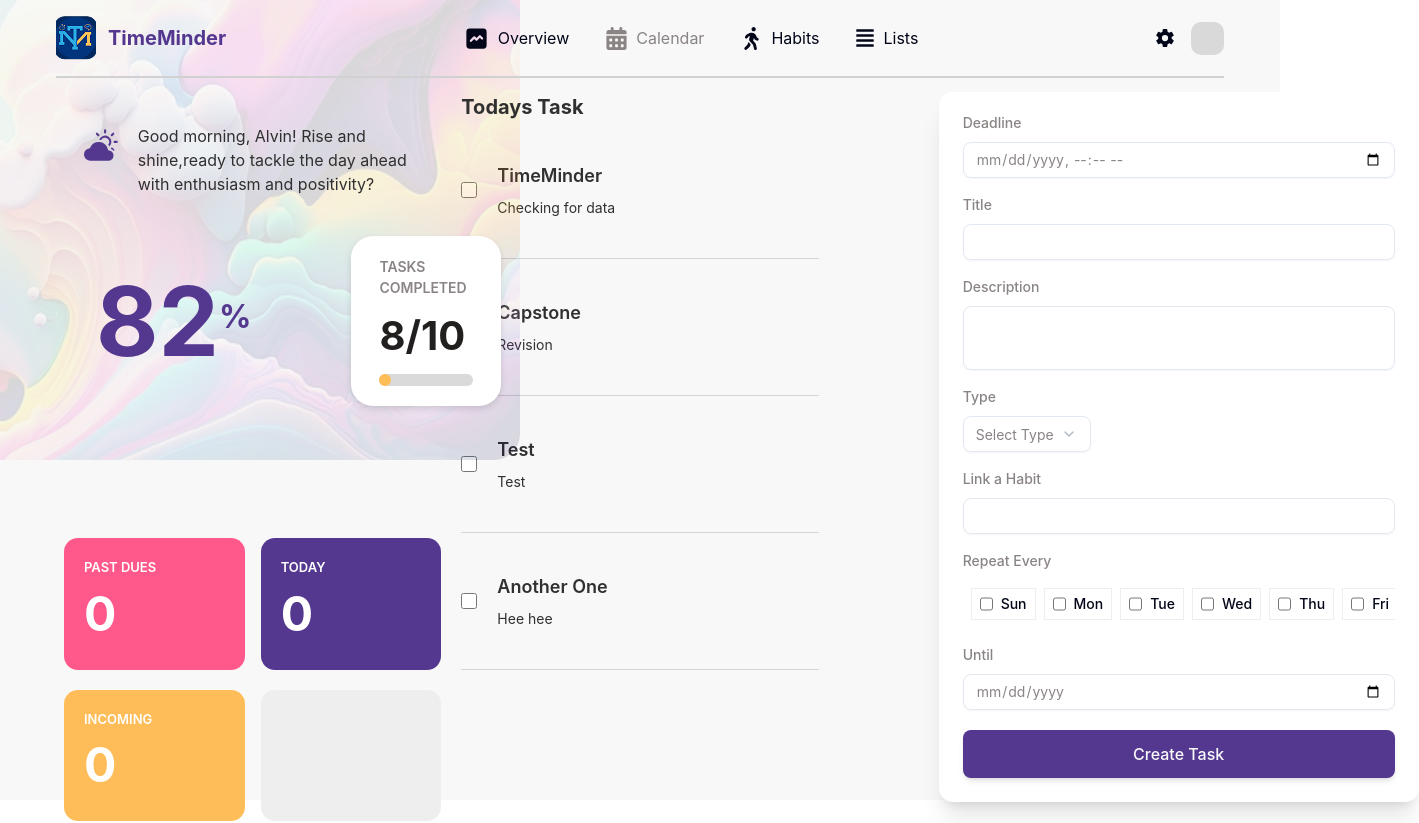
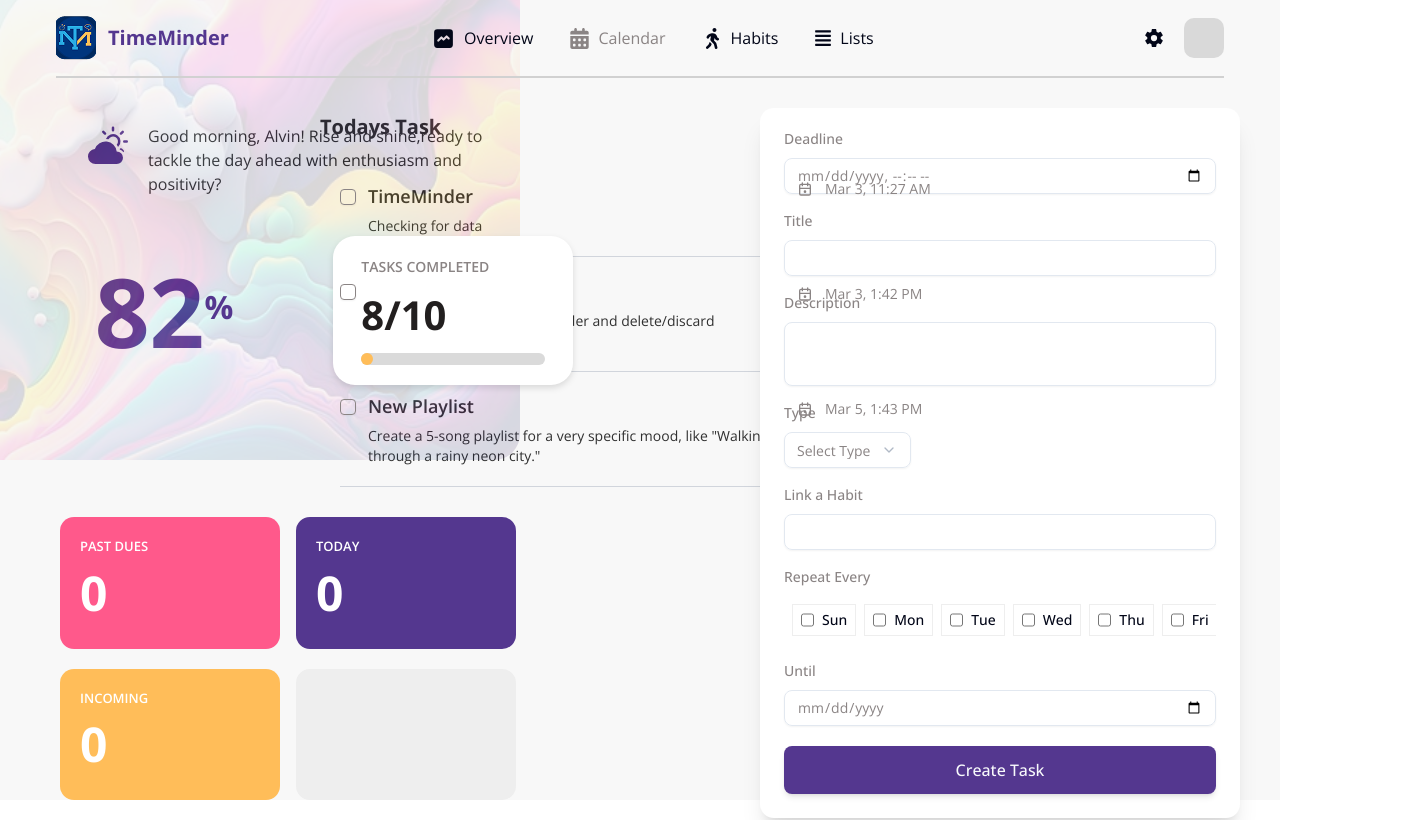
Before and after one commit to iamvinxz/TimeReminder, a React (Vite) app: page / in a window 1280 px wide. Shown: the top 823 px of the page, 1419 px wide, since content can reach past the window. Built offline with nearby package versions, Linux system fonts and the light colour scheme; data requests are answered from the project's data file.

Commit message:
final ui & adjustments

```diff
--- a/components/Content.jsx
+++ b/components/Content.jsx
@@ -4,14 +4,20 @@ import TasksTracker from "./TasksTracker";
 
 const Content = () => {
   return (
-    <section className="grid grid-cols-3 justify-between mt-8 px-11">
+    <section className="grid grid-cols-3 justify-items-stretch w-full px-10 mt-8">
       <img
         src="colorful-bg.png"
         className="absolute -top-15 -left-90 w-220 h-130 rounded-br-4xl opacity-13 "
       />
-      <TasksTracker />
-      <TasksLists />
-      <FormComponent />
+      <div className="justify-self-start">
+        <TasksTracker />
+      </div>
+      <div className="justify-self-center">
+        <TasksLists />
+      </div>
+      <div className="justify-self-end">
+        <FormComponent />
+      </div>
     </section>
   );
 };
--- a/components/FormComponent.jsx
+++ b/components/FormComponent.jsx
@@ -29,7 +29,7 @@ const FormComponent = () => {
   };
 
   return (
-    <section className="w-120 ml-25">
+    <section className="w-120 mt-4">
       <form
         onSubmit={handleSubmit(submitForm)}
         className="space-y-5 bg-white p-6 rounded-xl w-full shadow-xl"
@@ -86,7 +86,7 @@ const FormComponent = () => {
 
         <div className="space-y-3">
           <Label className="text-[#8A8484]">Repeat Every</Label>
-          <div className="flex gap-2 p-2 overflow-x-scroll">
+          <div className="flex gap-2 p-2 overflow-x-scroll scrollbar-hide">
             {days.map((day, index) => (
               <div
                 className="flex gap-2 border border-[#EEEEEE] p-2"
--- a/components/NavBar.jsx
+++ b/components/NavBar.jsx
@@ -22,9 +22,9 @@ const NavBar = () => {
         </div>
 
         <div>
-          <div className="flex flex-row gap-9">
+          <div className="flex flex-row gap-9 items-center pr-17">
             <div className="flex items-center gap-2 cursor-pointer">
-              <TbGraphFilled size={27} />
+              <TbGraphFilled size={25} />
               <button
                 className="text-[16px] cursor-pointer"
                 onClick={handleNavigationButton}
@@ -33,7 +33,7 @@ const NavBar = () => {
               </button>
             </div>
             <div className="flex items-center gap-2 cursor-pointer">
-              <FaCalendarDays size={23} className="text-[#8A8484]" />
+              <FaCalendarDays size={21} className="text-[#8A8484]" />
               <button
                 className="text-[16px] cursor-pointer text-[#8A8484]"
                 onClick={handleNavigationButton}
@@ -42,7 +42,7 @@ const NavBar = () => {
               </button>
             </div>
             <div className="flex items-center gap-2 cursor-pointer">
-              <FaWalking size={23} />
+              <FaWalking size={21} />
               <button
                 className="text-[16px] cursor-pointer"
                 onClick={handleNavigationButton}
@@ -51,7 +51,7 @@ const NavBar = () => {
               </button>
             </div>
             <div className="flex items-center gap-2 cursor-pointer">
-              <FaAlignJustify size={20} />
+              <FaAlignJustify size={18} />
               <button
                 className="text-[16px] cursor-pointer"
                 onClick={handleNavigationButton}
@@ -62,9 +62,9 @@ const NavBar = () => {
           </div>
         </div>
 
-        <div className="flex items-center gap-4">
+        <div className="flex items-center gap-5">
           <IoSettingsSharp size={20} />
-          <div className="w-8.25 h-8.25 bg-[#D9D9D9] rounded-lg"></div>
+          <div className="w-10 h-10 bg-[#D9D9D9] rounded-lg"></div>
         </div>
       </div>
     </nav>
--- a/components/TasksLists.jsx
+++ b/components/TasksLists.jsx
@@ -1,6 +1,17 @@
 import React, { useEffect, useState } from "react";
+import { TbCalendarDue } from "react-icons/tb";
+import { Checkbox } from "@/components/ui/checkbox";
+import {
+  Field,
+  FieldContent,
+  FieldLabel,
+  FieldDescription,
+  FieldGroup,
+} from "@/components/ui/field";
+import { formatDate } from "@/lib/dateFormatter";
 
 const TasksLists = () => {
+  const [isFinished, setIsFinished] = useState(false);
   const [tasks, setTasks] = useState(null);
 
   useEffect(() => {
@@ -13,28 +24,37 @@ const TasksLists = () => {
       });
   }, []);
 
-  console.log(typeof tasks);
-
   return (
-    <div className="mx-5">
-      <h1 className="font-bold text-[20px] relative text-[#303030]">
-        Todays Task
-      </h1>
+    <div>
+      <h1 className="font-bold text-[20px] text-[#303030] py-5">Todays Task</h1>
+      <div className="mx-5 max-h-178 overflow-auto scrollbar-hide w-150">
         {tasks &&
           tasks.map((task, index) => (
-          <div
-            className="flex gap-5 py-10  border-gray-300 border-b"
+            <FieldGroup
+              className="flex flex-row border-gray-300 border-b py-5"
               key={index}
             >
-            <input type="checkbox" className="w-4" />
-            <div className="space-y-2">
-              <h2 className="font-semibold text-lg text-[#303030]">
+              <Field orientation="horizontal">
+                <Checkbox className="relative top-1.5 border border-[#8A8484] accent-[#54378F]" />
+                <FieldContent>
+                  <FieldLabel className="font-semibold text-lg text-[#303030]">
                     {task.title}
-              </h2>
+                  </FieldLabel>
+                  <FieldDescription>
                     <p className="text-sm text-[#303030]">{task.description}</p>
+                  </FieldDescription>
+                </FieldContent>
+              </Field>
+
+              <div className="flex items-center gap-3 w-50 relative -top-5">
+                <TbCalendarDue color="#8A8484" />
+                <span className="text-sm text-[#8A8484]">
+                  {formatDate(task.deadline)}
+                </span>
               </div>
+            </FieldGroup>
+          ))}
       </div>
-        ))}
     </div>
   );
 };
--- a/components/TasksTracker.jsx
+++ b/components/TasksTracker.jsx
@@ -2,7 +2,7 @@ import { BsCloudSunFill } from "react-icons/bs";
 const TasksTracker = () => {
   return (
     <div className="z-10">
-      <div className="flex flex-col ml-5">
+      <div className="flex flex-col items-center ml-5">
         <div className="flex gap-5 mt-8 pl-5">
           <BsCloudSunFill color="#54378F" size={40} />
           <p className="w-90 text-[#303030]">
@@ -33,21 +33,21 @@ const TasksTracker = () => {
 
         <div className="relative top-18">
           <div className="flex gap-4 my-5">
-            <div className="bg-[#FF598B] w-50 p-5 rounded-xl">
+            <div className="bg-[#FF598B] w-55 p-5 rounded-xl">
               <p className="text-[13px] font-semibold text-white">PAST DUES</p>
               <h1 className="text-[48px] font-bold text-white">0</h1>
             </div>
-            <div className="bg-[#54378F] w-50 p-5 rounded-xl">
+            <div className="bg-[#54378F] w-55 p-5 rounded-xl">
               <p className="text-[13px] font-semibold text-white">TODAY</p>
               <h1 className="text-[48px] font-bold text-white">0</h1>
             </div>
           </div>
           <div className="flex gap-4 my-5">
-            <div className="bg-[#FFBD59] w-50 p-5 rounded-xl">
+            <div className="bg-[#FFBD59] w-55 p-5 rounded-xl">
               <p className="text-[13px] font-semibold text-white">INCOMING</p>
               <h1 className="text-[48px] font-bold text-white">0</h1>
             </div>
-            <div className="bg-[#EEEEEE] w-50 p-5 rounded-xl"></div>
+            <div className="bg-[#EEEEEE] w-55 p-5 rounded-xl"></div>
           </div>
         </div>
       </div>
--- a/db.json
+++ b/db.json
@@ -10,31 +10,22 @@
       "until": "2026-03-03"
     },
     {
-      "id": "e132",
-      "deadline": "2026-03-19T11:28",
-      "title": "Capstone",
-      "description": "Revision",
-      "type": "Assignment",
-      "habit": "Coding",
+      "id": "d230",
+      "deadline": "2026-03-03T13:42",
+      "title": "The 5-Minute Purge",
+      "description": "Pick one drawer or desktop folder and delete/discard everything you don't need",
+      "type": "Hobby",
+      "habit": "For Fun",
       "until": "2026-03-03"
     },
     {
-      "id": "9875",
-      "deadline": "2026-03-03T11:41",
-      "title": "Test",
-      "description": "Test",
-      "type": "Assignment",
-      "habit": "Test",
-      "until": "2026-03-03"
-    },
-    {
-      "id": "a390",
-      "deadline": "2026-03-03T11:43",
-      "title": "Another One",
-      "description": "Hee hee",
+      "id": "2f77",
+      "deadline": "2026-03-05T13:43",
+      "title": "New Playlist",
+      "description": "Create a 5-song playlist for a very specific mood, like \"Walking through a rainy neon city.\"",
       "type": "Hobby",
-      "habit": "Test",
-      "until": "2026-03-03"
+      "habit": "For Fun",
+      "until": "2026-03-05"
     }
   ],
   "$schema": "./node_modules/json-server/schema.json"
--- /dev/null
+++ b/src/components/ui/checkbox.jsx
@@ -0,0 +1,28 @@
+import * as React from "react"
+import { CheckIcon } from "lucide-react"
+import { Checkbox as CheckboxPrimitive } from "radix-ui"
+
+import { cn } from "@/lib/utils"
+
+function Checkbox({
+  className,
+  ...props
+}) {
+  return (
+    <CheckboxPrimitive.Root
+      data-slot="checkbox"
+      className={cn(
+        "peer size-4 shrink-0 rounded-[4px] border border-input shadow-xs transition-shadow outline-none focus-visible:border-ring focus-visible:ring-[3px] focus-visible:ring-ring/50 disabled:cursor-not-allowed disabled:opacity-50 aria-invalid:border-destructive aria-invalid:ring-destructive/20 data-[state=checked]:border-primary data-[state=checked]:bg-primary data-[state=checked]:text-primary-foreground dark:bg-input/30 dark:aria-invalid:ring-destructive/40 dark:data-[state=checked]:bg-primary",
+        className
+      )}
+      {...props}>
+      <CheckboxPrimitive.Indicator
+        data-slot="checkbox-indicator"
+        className="grid place-content-center text-current transition-none">
+        <CheckIcon className="size-3.5" />
+      </CheckboxPrimitive.Indicator>
+    </CheckboxPrimitive.Root>
+  );
+}
+
+export { Checkbox }
--- /dev/null
+++ b/src/components/ui/field.jsx
@@ -0,0 +1,238 @@
+import { useMemo } from "react"
+import { cva } from "class-variance-authority";
+
+import { cn } from "@/lib/utils"
+import { Label } from "@/components/ui/label"
+import { Separator } from "@/components/ui/separator"
+
+function FieldSet({
+  className,
+  ...props
+}) {
+  return (
+    <fieldset
+      data-slot="field-set"
+      className={cn(
+        "flex flex-col gap-6",
+        "has-[>[data-slot=checkbox-group]]:gap-3 has-[>[data-slot=radio-group]]:gap-3",
+        className
+      )}
+      {...props} />
+  );
+}
+
+function FieldLegend({
+  className,
+  variant = "legend",
+  ...props
+}) {
+  return (
+    <legend
+      data-slot="field-legend"
+      data-variant={variant}
+      className={cn(
+        "mb-3 font-medium",
+        "data-[variant=legend]:text-base",
+        "data-[variant=label]:text-sm",
+        className
+      )}
+      {...props} />
+  );
+}
+
+function FieldGroup({
+  className,
+  ...props
+}) {
+  return (
+    <div
+      data-slot="field-group"
+      className={cn(
+        "group/field-group @container/field-group flex w-full flex-col gap-7 data-[slot=checkbox-group]:gap-3 [&>[data-slot=field-group]]:gap-4",
+        className
+      )}
+      {...props} />
+  );
+}
+
+const fieldVariants = cva("group/field flex w-full gap-3 data-[invalid=true]:text-destructive", {
+  variants: {
+    orientation: {
+      vertical: ["flex-col [&>*]:w-full [&>.sr-only]:w-auto"],
+      horizontal: [
+        "flex-row items-center",
+        "[&>[data-slot=field-label]]:flex-auto",
+        "has-[>[data-slot=field-content]]:items-start has-[>[data-slot=field-content]]:[&>[role=checkbox],[role=radio]]:mt-px",
+      ],
+      responsive: [
+        "flex-col @md/field-group:flex-row @md/field-group:items-center [&>*]:w-full @md/field-group:[&>*]:w-auto [&>.sr-only]:w-auto",
+        "@md/field-group:[&>[data-slot=field-label]]:flex-auto",
+        "@md/field-group:has-[>[data-slot=field-content]]:items-start @md/field-group:has-[>[data-slot=field-content]]:[&>[role=checkbox],[role=radio]]:mt-px",
+      ],
+    },
+  },
+  defaultVariants: {
+    orientation: "vertical",
+  },
+})
+
+function Field({
+  className,
+  orientation = "vertical",
+  ...props
+}) {
+  return (
+    <div
+      role="group"
+      data-slot="field"
+      data-orientation={orientation}
+      className={cn(fieldVariants({ orientation }), className)}
+      {...props} />
+  );
+}
+
+function FieldContent({
+  className,
+  ...props
+}) {
+  return (
+    <div
+      data-slot="field-content"
+      className={cn("group/field-content flex flex-1 flex-col gap-1.5 leading-snug", className)}
+      {...props} />
+  );
+}
+
+function FieldLabel({
+  className,
+  ...props
+}) {
+  return (
+    <Label
+      data-slot="field-label"
+      className={cn(
+        "group/field-label peer/field-label flex w-fit gap-2 leading-snug group-data-[disabled=true]/field:opacity-50",
+        "has-[>[data-slot=field]]:w-full has-[>[data-slot=field]]:flex-col has-[>[data-slot=field]]:rounded-md has-[>[data-slot=field]]:border [&>*]:data-[slot=field]:p-4",
+        "has-data-[state=checked]:border-primary has-data-[state=checked]:bg-primary/5 dark:has-data-[state=checked]:bg-primary/10",
+        className
+      )}
+      {...props} />
+  );
+}
+
+function FieldTitle({
+  className,
+  ...props
+}) {
+  return (
+    <div
+      data-slot="field-label"
+      className={cn(
+        "flex w-fit items-center gap-2 text-sm leading-snug font-medium group-data-[disabled=true]/field:opacity-50",
+        className
+      )}
+      {...props} />
+  );
+}
+
+function FieldDescription({
+  className,
+  ...props
+}) {
+  return (
+    <p
+      data-slot="field-description"
+      className={cn(
+        "text-sm leading-normal font-normal text-muted-foreground group-has-[[data-orientation=horizontal]]/field:text-balance",
+        "last:mt-0 nth-last-2:-mt-1 [[data-variant=legend]+&]:-mt-1.5",
+        "[&>a]:underline [&>a]:underline-offset-4 [&>a:hover]:text-primary",
+        className
+      )}
+      {...props} />
+  );
+}
+
+function FieldSeparator({
+  children,
+  className,
+  ...props
+}) {
+  return (
+    <div
+      data-slot="field-separator"
+      data-content={!!children}
+      className={cn(
+        "relative -my-2 h-5 text-sm group-data-[variant=outline]/field-group:-mb-2",
+        className
+      )}
+      {...props}>
+      <Separator className="absolute inset-0 top-1/2" />
+      {children && (
+        <span
+          className="relative mx-auto block w-fit bg-background px-2 text-muted-foreground"
+          data-slot="field-separator-content">
+          {children}
+        </span>
+      )}
+    </div>
+  );
+}
+
+function FieldError({
+  className,
+  children,
+  errors,
+  ...props
+}) {
+  const content = useMemo(() => {
+    if (children) {
+      return children
+    }
+
+    if (!errors?.length) {
+      return null
+    }
+
+    const uniqueErrors = [
+      ...new Map(errors.map((error) => [error?.message, error])).values(),
+    ]
+
+    if (uniqueErrors?.length == 1) {
+      return uniqueErrors[0]?.message
+    }
+
+    return (
+      <ul className="ml-4 flex list-disc flex-col gap-1">
+        {uniqueErrors.map((error, index) =>
+          error?.message && <li key={index}>{error.message}</li>)}
+      </ul>
+    );
+  }, [children, errors])
+
+  if (!content) {
+    return null
+  }
+
+  return (
+    <div
+      role="alert"
+      data-slot="field-error"
+      className={cn("text-sm font-normal text-destructive", className)}
+      {...props}>
+      {content}
+    </div>
+  );
+}
+
+export {
+  Field,
+  FieldLabel,
+  FieldDescription,
+  FieldError,
+  FieldGroup,
+  FieldLegend,
+  FieldSeparator,
+  FieldSet,
+  FieldContent,
+  FieldTitle,
+}
--- /dev/null
+++ b/src/components/ui/separator.jsx
@@ -0,0 +1,27 @@
+"use client"
+
+import * as React from "react"
+import { Separator as SeparatorPrimitive } from "radix-ui"
+
+import { cn } from "@/lib/utils"
+
+function Separator({
+  className,
+  orientation = "horizontal",
+  decorative = true,
+  ...props
+}) {
+  return (
+    <SeparatorPrimitive.Root
+      data-slot="separator"
+      decorative={decorative}
+      orientation={orientation}
+      className={cn(
+        "shrink-0 bg-border data-[orientation=horizontal]:h-px data-[orientation=horizontal]:w-full data-[orientation=vertical]:h-full data-[orientation=vertical]:w-px",
+        className
+      )}
+      {...props} />
+  );
+}
+
+export { Separator }
--- a/src/index.css
+++ b/src/index.css
@@ -1,8 +1,20 @@
+@import url("https://fonts.googleapis.com/css2?family=Open+Sans:ital,wght@0,300..800;1,300..800&display=swap");
+
 @import "tailwindcss";
 @import "tw-animate-css";
 @import "shadcn/tailwind.css";
 
 @custom-variant dark (&:is(.dark *));
+
+@layer utilities {
+  .scrollbar-hide::-webkit-scrollbar {
+    display: none;
+  }
+  .scrollbar-hide {
+    -ms-overflow-style: none;
+    scrollbar-width: none;
+  }
+}
 
 @theme inline {
   --radius-sm: calc(var(--radius) - 4px);
@@ -122,3 +134,7 @@
     @apply bg-background text-foreground;
   }
 }
+
+* {
+  font-family: "Open Sans";
+}
--- /dev/null
+++ b/src/lib/dateFormatter.js
@@ -0,0 +1,10 @@
+export const formatDate = (dateString) => {
+  const date = new Date(dateString);
+  return new Intl.DateTimeFormat("en-US", {
+    month: "short",
+    day: "numeric",
+    hour: "numeric",
+    minute: "numeric",
+    hour12: true,
+  }).format(date);
+};
```
Lines whose indentation alone changed are shown as unchanged.
